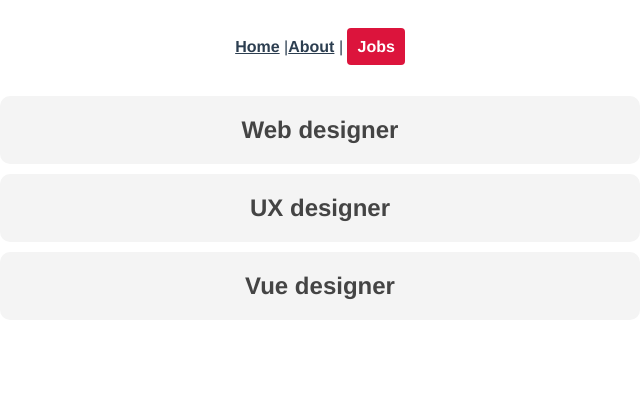
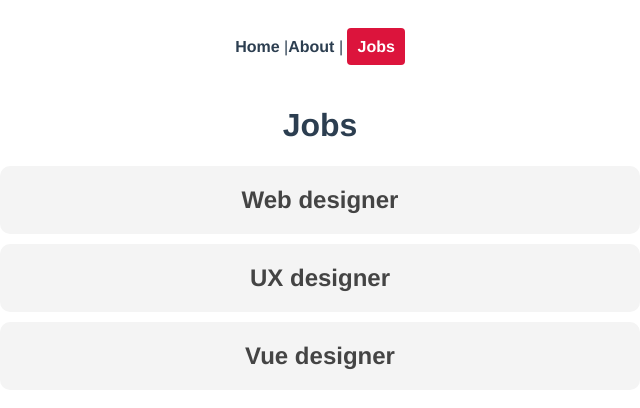
Before and after one commit to 5Akan/router-demo, a Vue app: page /jobs in a window 1280 px wide. Shown: the top 408 px of the page, without its empty margins (320-960 px from the left). Built offline with nearby package versions, Linux system fonts and the light colour scheme.

Commit message:
404 pade and redirects

```diff
--- a/src/App.vue
+++ b/src/App.vue
@@ -1,4 +1,5 @@
 <template>
+<!-- 404 page and redirects -->
   <nav>
     <router-link to="/">Home</router-link> |<!--"/" is the path structure  -->
     <router-link :to = "{name: 'about'}" >About</router-link> |
@@ -25,6 +26,7 @@ nav {
 nav a {
   font-weight: bold;
   color: #2c3e50;
+  text-decoration: none;
 }
 
 nav a.router-link-exact-active {
--- a/src/router/index.js
+++ b/src/router/index.js
@@ -3,6 +3,7 @@ import HomeView from '../views/HomeView.vue'
 import AboutView from '../views/AboutView.vue'
 import Jobs from '../views/jobs/Jobs.vue'
 import jobDetails from '../views/jobs/jobDetails.vue'
+import NotFound from '../views/NotFound.vue'
 
 const routes = [
   {
@@ -25,6 +26,17 @@ const routes = [
      name:'jobDetails',
      component:jobDetails,
      props:true
+    },
+    //redirect
+    {
+      path:'/all-jobs',
+      redirect:'/jobs'
+    }
+    // catchall 404
+    ,{
+      path:'/:catchAll(.*)',
+      name:'NotFound',
+      component: NotFound
     }
 ]
 
--- /dev/null
+++ b/src/views/NotFound.vue
@@ -0,0 +1,14 @@
+<template>
+  <h2>404</h2>
+  <h3>Page not Found</h3>
+</template>
+
+<script>
+export default {
+
+}
+</script>
+
+<style>
+
+</style>
--- a/src/views/jobs/Jobs.vue
+++ b/src/views/jobs/Jobs.vue
@@ -1,4 +1,5 @@
 <template>
+<h1>Jobs</h1>
   <div v-for="job in jobs" :key = "job.id" class="job">
       <router-link :to = "{name:'jobDetails', params:{ id:job.id }}">
          <h2>{{job.title}}</h2>
--- a/src/views/jobs/jobDetails.vue
+++ b/src/views/jobs/jobDetails.vue
@@ -1,5 +1,4 @@
 <template>
-<!-- Dynamic Links -->
   <h1>Job Details Page</h1>
 
   <p>The job id is {{ id }}</p>
```
